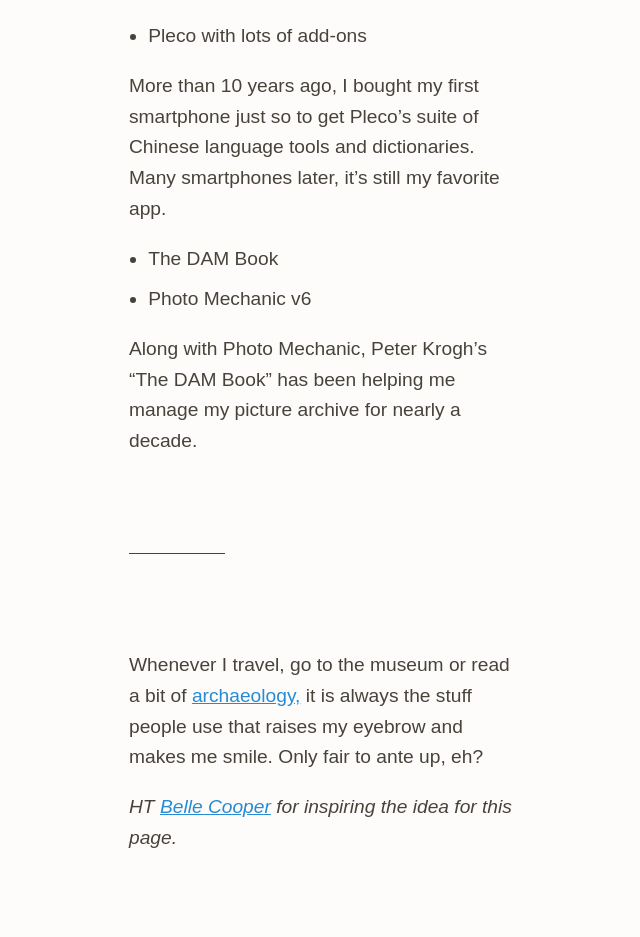
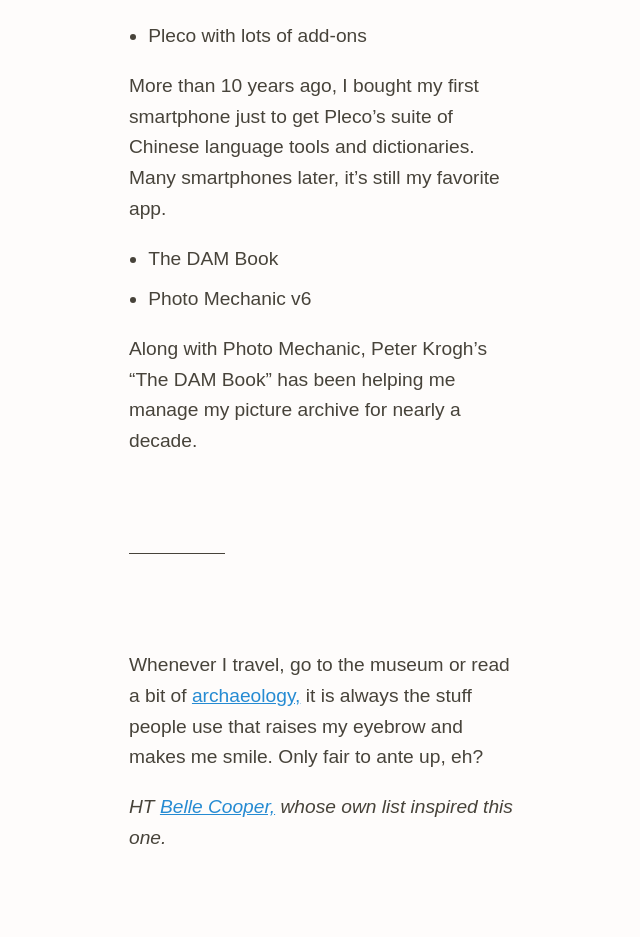
Before and after one commit to zachmccabe/zachmccabe.github.io, a Jekyll site: the page built from tools.md, in a window 1280 px wide and 1400 px high, scrolled down 2501 px. Shown: the part 321-1258 px from the top of the window, without its empty margins (319-959 px from the left). Built offline with Jekyll 4.4.1, drawn with Linux system fonts in a browser that asks for light colours; some of the changed text lies outside the part shown.

Commit message:
Update tools.md
Copy tweaks.

```diff
--- a/tools.md
+++ b/tools.md
@@ -77,7 +77,7 @@
 
 + Pleco with lots of add-ons
 
-More than 10 years ago, I bought my first smartphone just so to get Pleco's suite of Chinese language tools and dictionaries. Many smartphones later, it's still my favorite app.
+More than 10 years ago, I bought my first smartphone just to get Pleco's suite of Chinese language tools and dictionaries. Many smartphones later, it's still my favorite app.
 
 + The DAM Book
 + Photo Mechanic v6
@@ -92,8 +92,8 @@
 
 Whenever I travel, go to the museum or read a bit of [archaeology,] it is always the stuff people use that raises my eyebrow and makes me smile. Only fair to ante up, eh?
 
-*HT [Belle Cooper] for inspiring the idea for this page.*
+*HT [Belle Cooper,] whose own list inspired this one.*
 
 [archaeology,]: https://archive.org/details/StoneAgeEconomics_201611/page/n31
 
-[Belle Cooper]: http://bellebcooper.com/
+[Belle Cooper,]: http://bellebcooper.com/
```
Also changed, not shown: other parts of tools.md (+3 -3 lines).
